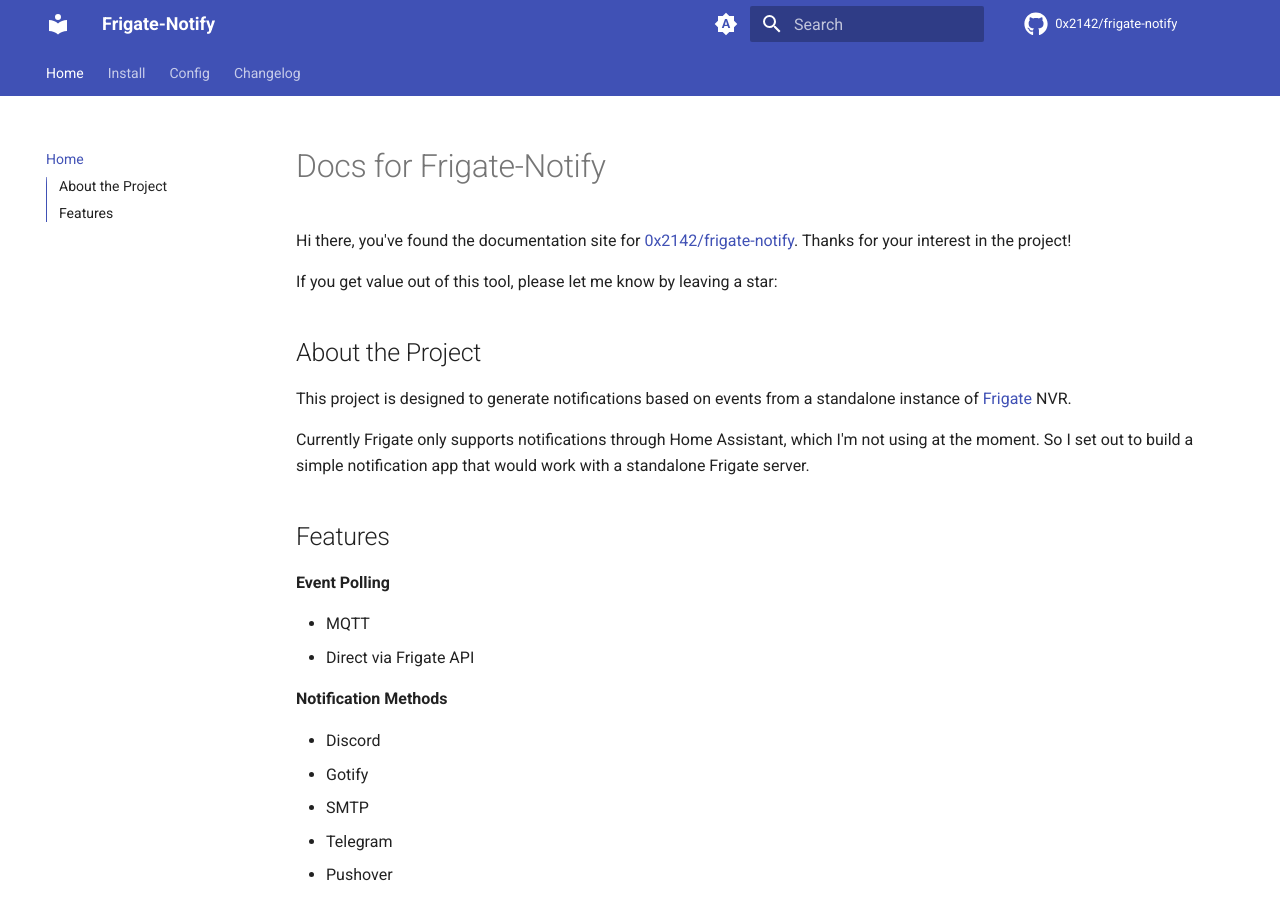
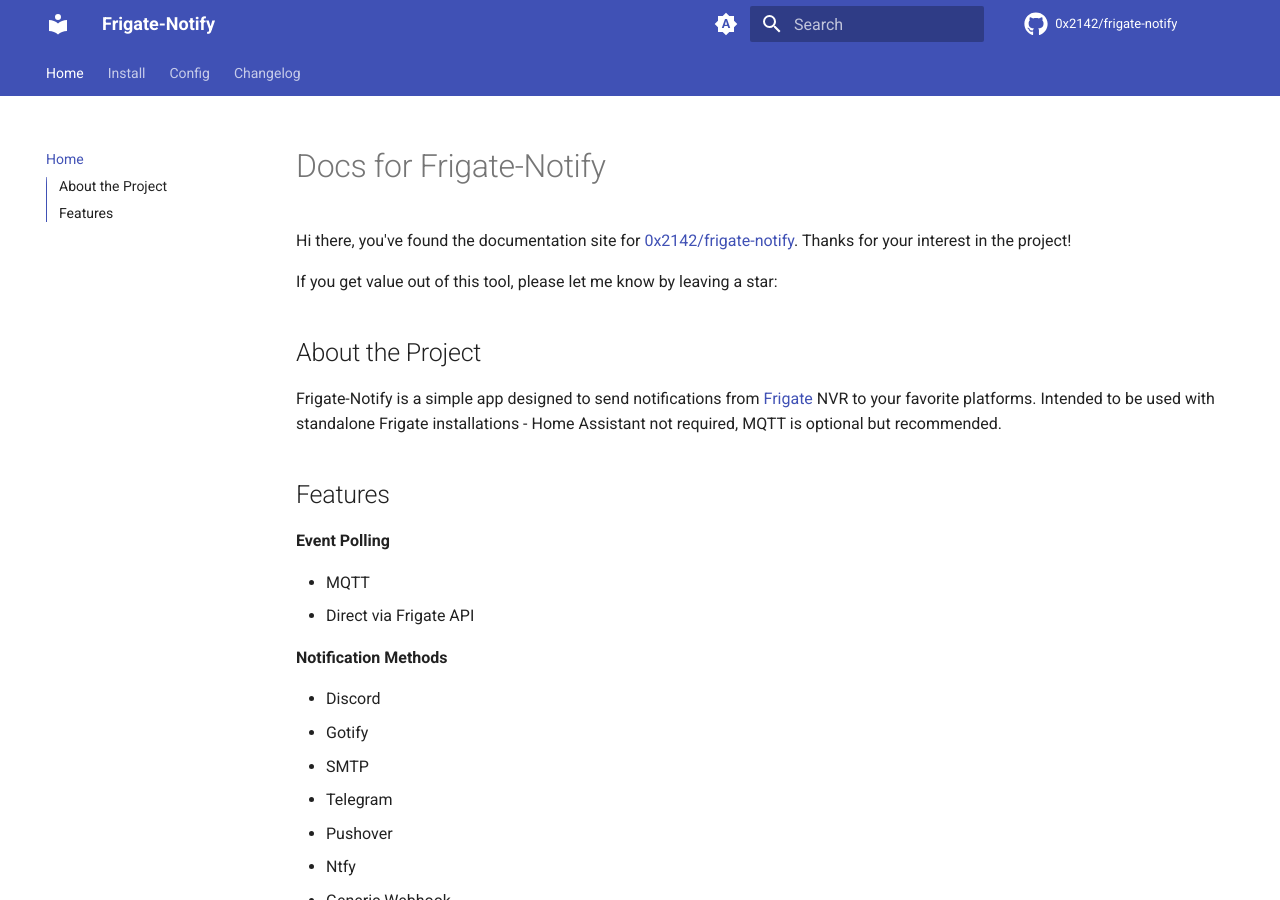
Before and after one commit to 0x2142/frigate-notify, an MkDocs documentation site: the page built from docs/index.md, in a window 1280 px wide and 900 px high. Built offline with MkDocs 1.6.1 and Material for MkDocs 9.7.7, drawn with Linux system fonts in a browser that asks for light colours; comment, search, counter and statistics services are not loaded; the version menu is left out.

Commit message:
Error for reviews if Frigate < 0.14 && Readme/docs updates

```diff
--- a/docs/index.md
+++ b/docs/index.md
@@ -6,9 +6,7 @@
 
 ## About the Project
 
-This project is designed to generate notifications based on events from a standalone instance of [Frigate](https://github.com/blakeblackshear/frigate) NVR.
-
-Currently Frigate only supports notifications through Home Assistant, which I'm not using at the moment. So I set out to build a simple notification app that would work with a standalone Frigate server.
+Frigate-Notify is a simple app designed to send notifications from [Frigate](https://github.com/blakeblackshear/frigate) NVR to your favorite platforms. Intended to be used with standalone Frigate installations - Home Assistant not required, MQTT is optional but recommended.
 
 ## Features
 
```
Also changed, not shown: README.md (+2 -4 lines), 1 other file.
